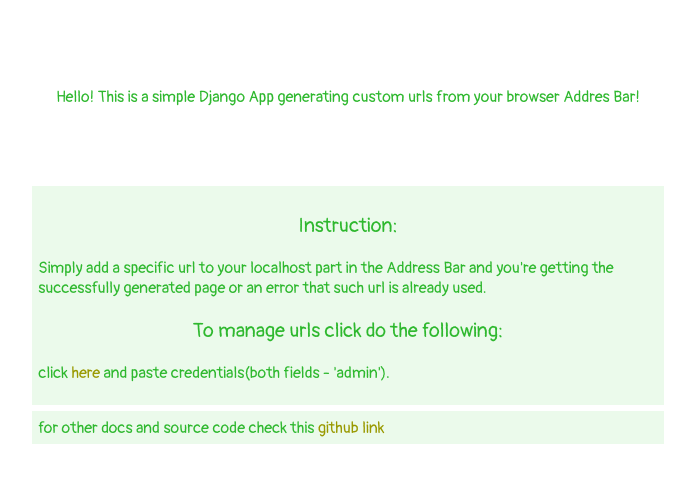
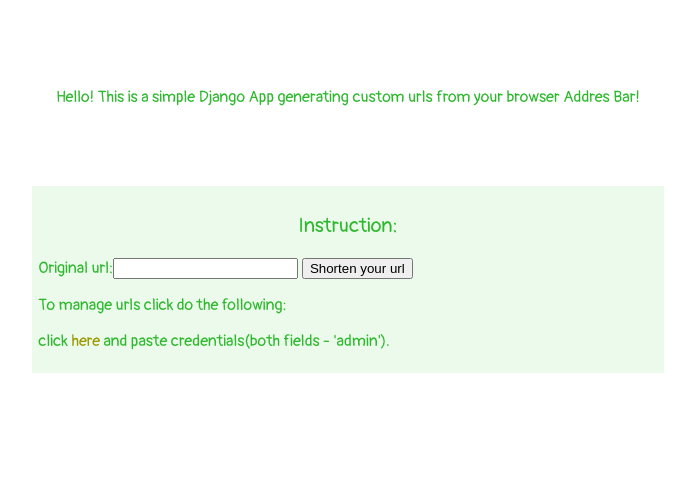
Before and after one commit to notfier/url-generator, a Django app: page / in a window 1280 px wide. Shown: the top 483 px of the page, without its empty margins (292-987 px from the left). Run offline with Django 3.2, Linux system fonts and the light colour scheme.

Commit message:
after party fxiing

```diff
--- a/urler/settings.py
+++ b/config/settings.py
@@ -50,7 +50,7 @@ MIDDLEWARE = [
     'django.middleware.clickjacking.XFrameOptionsMiddleware',
 ]
 
-ROOT_URLCONF = 'urler.urls'
+ROOT_URLCONF = 'config.urls'
 
 TEMPLATES = [
     {
@@ -70,7 +70,7 @@ TEMPLATES = [
     },
 ]
 
-WSGI_APPLICATION = 'urler.wsgi.application'
+WSGI_APPLICATION = 'config.wsgi.application'
 
 
 # Database
--- /dev/null
+++ b/generator/forms.py
@@ -0,0 +1,12 @@
+from django import forms
+from django.conf import settings
+
+from .models import UrlModel
+from .utils import generate_a_short_url
+
+
+class UrlForm(forms.ModelForm):
+
+    class Meta:
+        model = UrlModel
+        fields = ['original_url']
--- a/generator/urls.py
+++ b/generator/urls.py
@@ -1,10 +1,10 @@
 from django.conf.urls import url
-from django.views.generic import TemplateView
 
 from . import views
 
 
 urlpatterns = [
-    url(r'^[A-Za-z0-9+?&/=_-]+', views.GeneratorView.as_view(), name='generator'),
-    url(r'^', TemplateView.as_view(template_name='home.html'), name='home'),
+    url(r'^([A-Za-z0-9+?&/=_-]+)$', views.SuccessView.as_view(), name='get-original'),
+    url(r'^(?P<short_url>[A-Za-z]{6})/$', views.GetOriginalView.as_view(), name='get-original'),
+    url(r'^$', views.ShortenUrlView.as_view(), name='shorten-home'),
 ]
--- a/generator/views.py
+++ b/generator/views.py
@@ -1,26 +1,48 @@
+import os
+
 from random import choices
 
-from django.http import HttpResponse, HttpResponseBadRequest
+from django.http import HttpResponse, HttpResponseBadRequest, HttpResponseRedirect
+from django.views.generic.edit import CreateView
 from django.shortcuts import render, redirect
+from django.urls import reverse_lazy
 from django.views import View
+from django.shortcuts import get_object_or_404
+from django.views.generic.base import RedirectView
+from django.views.generic import TemplateView
 
 from .models import UrlModel
+from .forms import UrlForm
+from .utils import generate_a_short_url
 
 
-class GeneratorView(View):
+class SuccessView(TemplateView):
 
-    def get(self, request, *args, **kwargs):
-        path = request.get_full_path()[1:]  # cut slash char
-        try:
-            url_model = UrlModel.objects.get(short_url=path)
-            return render(request, 'generator/redirect_by_short_url.html', {
-                'url_obj': url_model
-            })
-        except UrlModel.DoesNotExist:
-            if not UrlModel.objects.filter(original_url=path).exists():
-                url_model = UrlModel.objects.create_url(original_url=path)
-            else:
-                return HttpResponseBadRequest('This url is already used')
-        return render(request, 'generator/url_was_generated.html', {
-            'generated_url': url_model
-        })
+    template_name = "generator/redirect_by_short_url.html"
+
+    def get_context_data(self, **kwargs):
+        context = super(SuccessView, self).get_context_data(**kwargs)
+        import ipdb; ipdb.set_trace()
+        path = self.request.scheme + '://' + self.request.get_host() + self.request.path
+        context['generated_url'] = get_object_or_404(UrlModel, original_url=path)
+        return context
+
+
+class ShortenUrlView(CreateView):
+    model = UrlModel
+    form_class = UrlForm
+    template_name = 'home.html'
+
+    def form_valid(self, form):
+        self.object = form.save(commit=False)
+        self.object.short_url = generate_a_short_url(size=6)
+        self.object = form.save()
+        # return super(ShortenUrlView, self).form_valid(form)
+        return HttpResponseRedirect(self.object.original_url)
+
+
+class GetOriginalView(View):
+
+    def get(self, request, short_url):
+        url = get_object_or_404(UrlModel, short_url=short_url)
+        return HttpResponseRedirect(url.original_url)
--- a/manage.py
+++ b/manage.py
@@ -3,7 +3,7 @@ import os
 import sys
 
 if __name__ == "__main__":
-    os.environ.setdefault("DJANGO_SETTINGS_MODULE", "urler.settings")
+    os.environ.setdefault("DJANGO_SETTINGS_MODULE", "config.settings")
     try:
         from django.core.management import execute_from_command_line
     except ImportError:
--- a/requirements_dev.txt
+++ b/requirements_dev.txt
@@ -1,2 +1,3 @@
+-r requirements.txt
 ipython==5.3.0
 ipdb
--- a/templates/home.html
+++ b/templates/home.html
@@ -1,18 +1,21 @@
 {% extends 'base.html' %}
+{% load i18n %}
 
 {% block content %}
 <div>
     <div class="center-text">
-        <p>Hello! This is a simple Django App generating custom urls from your browser Addres Bar!</p>
+        <p>{% trans "Hello! This is a simple Django App generating custom urls from your browser Addres Bar" %}!</p>
     </div>
     <div class="body-text">
         <div class="instruction">
             <p class="center">Instruction:</p>
-            <p>Simply add a specific url to your localhost part in the Address Bar and you're getting the successfully generated page or an error that such url is already used.</p>
-            <p class="center">To manage urls click do the following:</p>
+            <form action="{% url 'generator:shorten-home' %}" method="post">
+                {% csrf_token %}{{ form }}
+                <input type="submit" value="Shorten your url"/>
+            </form>
+            <p>{% trans "To manage urls click do the following" %}:</p>
             <p>click <a href="{% url 'admin:index' %}">here</a> and paste credentials(both fields - 'admin').</p>
         </div>
-        <div class="links">for other docs and source code check this <a href="https://github.com/notfier/url-generator">github link</a></div>
     </div>
 </div>
 {% endblock content %}
```
Also changed, not shown: README.md, config/__init__.py (added), config/urls.py (renamed from urler/urls.py), config/wsgi.py (renamed from urler/wsgi.py), generator/tests/test_managers.py (line endings or trailing spaces).
